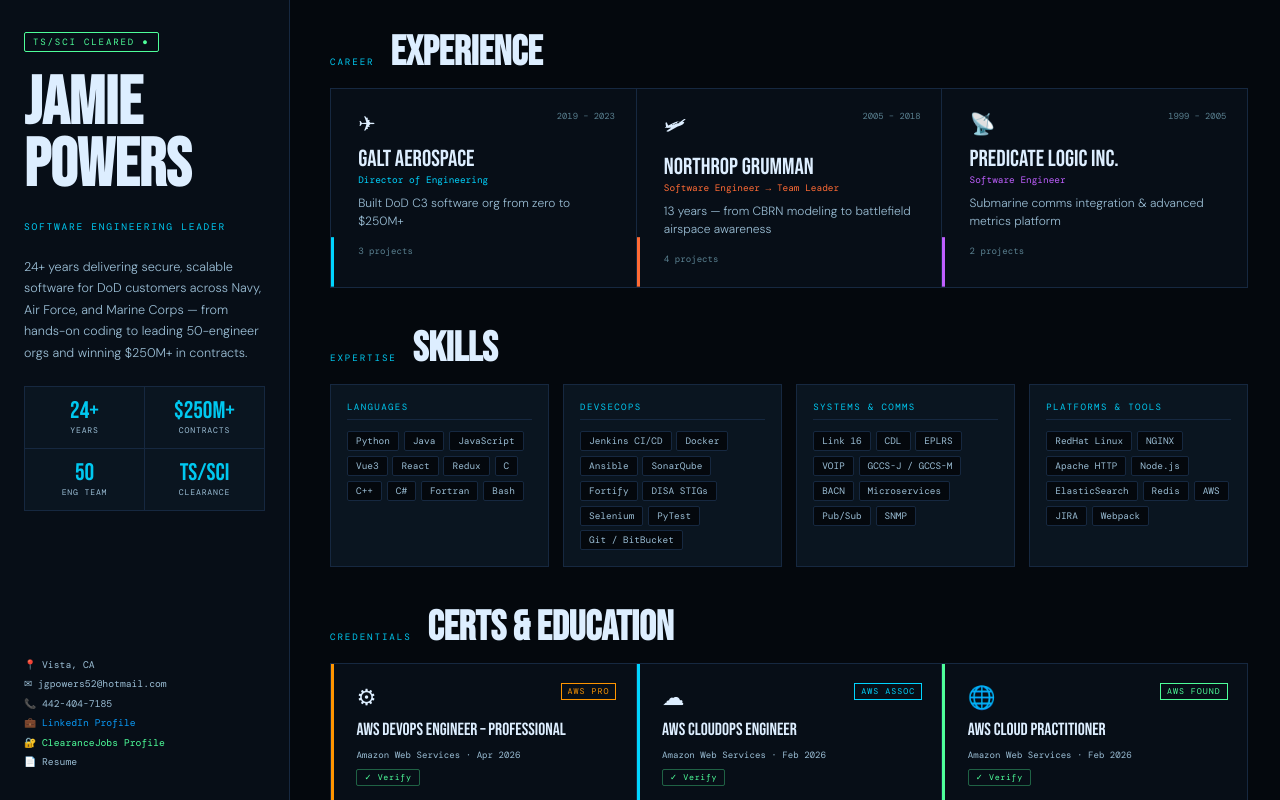
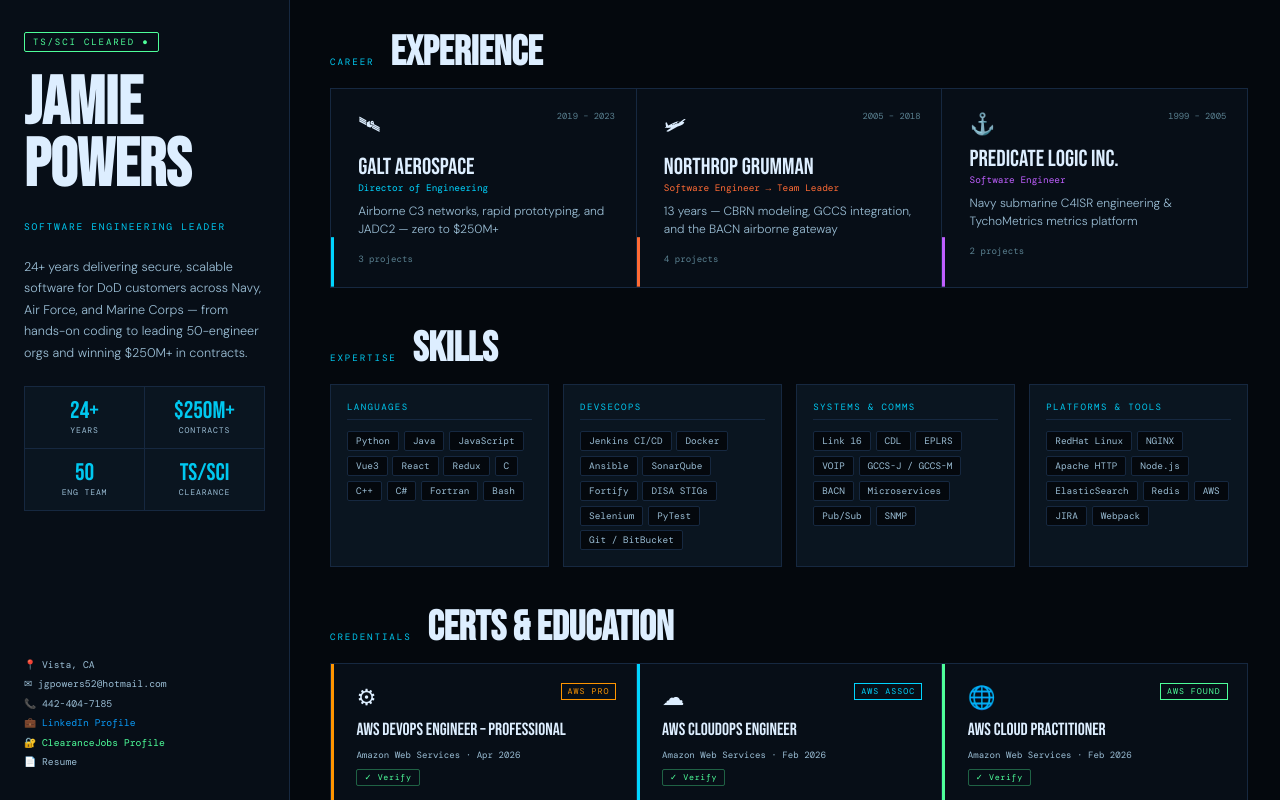
Before and after one commit to beelzabub/powers-resume, a Vue app: page / in a window 1280 px wide. Built offline with nearby package versions, Linux system fonts and the light colour scheme; a web font is replaced by a local one.

Commit message:
Try and approve icons

```diff
--- a/src/components/modals/CompanyModal.vue
+++ b/src/components/modals/CompanyModal.vue
@@ -40,7 +40,7 @@
                 @click="$emit('open-project', p)"
               >
                 <div class="pc-top">
-                  <div class="pc-name">{{ p.name }}</div>
+                  <div class="pc-name"><span v-if="p.icon" class="pc-icon">{{ p.icon }}</span>{{ p.name }}</div>
                   <div class="pc-customer">{{ p.customer }}</div>
                 </div>
                 <p class="pc-desc">{{ p.blurb }}</p>
@@ -101,6 +101,7 @@
 .project-card:hover { background: var(--surface); border-left-color: var(--c); }
 
 .pc-top      { display: flex; justify-content: space-between; align-items: flex-start; gap: 0.5rem; }
+.pc-icon     { margin-right: 0.4rem; }
 .pc-name     { font-family: var(--display); font-size: 1.15rem; color: var(--text); line-height: 1.1; }
 .pc-customer { font-family: var(--mono); font-size: 0.51rem; color: var(--c); border: 1px solid var(--c); padding: 2px 5px; white-space: nowrap; flex-shrink: 0; }
 .pc-desc     { font-size: 0.74rem; color: var(--dim); line-height: 1.6; }
--- a/src/components/modals/ProjectModal.vue
+++ b/src/components/modals/ProjectModal.vue
@@ -22,7 +22,7 @@
                 {{ company?.logo }} {{ company?.company }}
               </div>
               <div class="pm-customer">{{ project.customer }}</div>
-              <h2 class="pm-name">{{ project.name }}</h2>
+              <h2 class="pm-name"><span v-if="project.icon" class="pm-icon">{{ project.icon }}</span>{{ project.name }}</h2>
               <p class="pm-desc">{{ project.description }}</p>
             </div>
 
@@ -85,7 +85,8 @@
 
 .pm-header    { margin-bottom: 1.1rem; }
 .pm-customer  { font-family: var(--mono); font-size: 0.57rem; color: var(--dim); letter-spacing: 0.15em; text-transform: uppercase; margin-bottom: 0.25rem; }
-.pm-name      { font-family: var(--display); font-size: 3.2rem; line-height: 0.95; color: var(--text); margin-bottom: 0.7rem; }
+.pm-name      { font-family: var(--display); font-size: 3.2rem; line-height: 0.95; color: var(--text); margin-bottom: 0.7rem; display: flex; align-items: center; gap: 0.5rem; }
+.pm-icon      { font-size: 2rem; line-height: 1; }
 .pm-desc      { font-size: 0.84rem; color: var(--dim); line-height: 1.75; max-width: 680px; }
 
 .pm-outcome-banner  { display: flex; align-items: center; gap: 1rem; background: var(--surface); border: 1px solid var(--border); border-left: 3px solid #4eff9a; padding: 0.8rem 1.1rem; margin-bottom: 1.4rem; }
--- a/src/data/resume.js
+++ b/src/data/resume.js
@@ -7,10 +7,10 @@
 
 export const experience = [
   {
-    id: 'galt', logo: '✈', color: '#00d4ff',
+    id: 'galt', logo: '🛰', color: '#00d4ff',
     company: 'GALT Aerospace', title: 'Director of Engineering',
     period: '2019 – 2023',
-    tagline: "Built DoD C3 software org from zero to $250M+",
+    tagline: "Airborne C3 networks, rapid prototyping, and JADC2 — zero to $250M+",
     context: "GALT Aerospace is a non-traditional, veteran-owned defense contractor delivering premier C3 solutions for airborne systems — specializing in open-architecture rapid-prototyping for the warfighter. Jamie joined as the founding engineering leader and built the entire software organization from scratch, scaling to 50 engineers and winning $250M+ in contracts against major industry primes.",
     stats: [
       { value: '$250M+', label: 'Contracts Won' },
@@ -20,7 +20,7 @@
     ],
     projects: [
       {
-        id: 'finn', name: 'FINN Program', customer: 'Marine Corps Warfighting Lab',
+        id: 'finn', icon: '📡', name: 'FINN Program', customer: 'Marine Corps Warfighting Lab',
         blurb: 'Airborne comms status/control system on microservices & pub-sub architecture. Led end-to-end DevSecOps from ground up.',
         description: 'The FINN program required a full-stack airborne communications status and control software system built on a microservices/pub-sub architecture. Jamie architected and developed the system using Python, Redis, Vue3, Ansible, and Docker on Linux — while simultaneously standing up the entire DevSecOps pipeline including Jenkins CI/CD, automated DISA STIG compliance, SonarQube static analysis, and automated testing.',
         tech: ['Python', 'Vue3', 'Redis', 'Ansible', 'Docker', 'Linux', 'Jenkins', 'SonarQube', 'PyTest', 'Selenium'],
@@ -34,7 +34,7 @@
         ]
       },
       {
-        id: 'skytower', name: 'SkyTower II', customer: 'DoD / Marine Corps',
+        id: 'skytower', icon: '🛸', name: 'SkyTower II', customer: 'DoD / Marine Corps',
         blurb: 'Scalable airborne C3 software that beat major industry primes and secured a landmark $35M+ contract win.',
         description: 'SkyTower II was a high-stakes competitive DoD program where GALT competed directly against major industry primes and won. Jamie led the software architecture and engineering execution — delivering a scalable, secure, mission-ready airborne C3 system under aggressive timelines with full DevSecOps compliance.',
         tech: ['Python', 'JavaScript', 'Docker', 'Ansible', 'Jenkins', 'SonarQube', 'BitBucket', 'RedHat Linux'],
@@ -48,7 +48,7 @@
         ]
       },
       {
-        id: 'devsecops-galt', name: 'DevSecOps Org Build', customer: 'Internal / DoD Programs',
+        id: 'devsecops-galt', icon: '⚙', name: 'DevSecOps Org Build', customer: 'Internal / DoD Programs',
         blurb: 'Built the entire software engineering organization and DevSecOps pipeline from zero — scaling to 50 engineers.',
         description: 'When Jamie joined GALT there was no software engineering organization. He built it entirely: hiring engineers, establishing DevSecOps culture and tooling, implementing CI/CD pipelines, automated testing, code review processes, and security compliance automation — all while delivering production software for live DoD programs.',
         tech: ['Jenkins', 'Ansible', 'Docker', 'SonarQube', 'Fortify', 'BitBucket', 'JIRA', 'Selenium', 'PyTest', 'Bash'],
@@ -68,7 +68,7 @@
     id: 'northrop', logo: '🛩', color: '#ff6b35',
     company: 'Northrop Grumman', title: 'Software Engineer → Team Leader',
     period: '2005 – 2018',
-    tagline: '13 years — from CBRN modeling to battlefield airspace awareness',
+    tagline: '13 years — CBRN modeling, GCCS integration, and the BACN airborne gateway',
     context: "Jamie spent 13 years at Northrop Grumman across two major programs. From 2005–2008 he led a ~20-person team on the Joint Effects Model (JEM) — a DoD CBRN modeling and simulation system integrated into GCCS-J and GCCS-M. From 2009–2018 he was a core developer and team leader on BACN (Battlefield Airborne Communications Node) — the high-altitude airborne gateway flying on the E-11A with 200,000+ combat flight hours, a $3.6B IDIQ contract, and 98%+ mission availability.",
     stats: [
       { value: '13 yrs', label: 'Tenure' },
@@ -78,7 +78,7 @@
     ],
     projects: [
       {
-        id: 'bacn-bib', name: 'BACN Information Broker', customer: 'US Air Force / Joint DoD',
+        id: 'bacn-bib', icon: '🗺', name: 'BACN Information Broker', customer: 'US Air Force / Joint DoD',
         blurb: 'Full-stack web-based situational awareness & mission planning app with 3D geospatial visualization — globally forward-deployed.',
         description: 'The BACN Information Broker (BIB) was the primary situational awareness and mission planning application for BACN — a real-time 3D geospatial view of the battlespace fusing data from Link 16, EPLRS, SADL and other tactical data links. Jamie led development across 3 major baselines working the full stack from Python/Java backend through React/Redux/CesiumJS 3D frontend.',
         tech: ['React', 'Redux', 'Backbone', 'CesiumJS', 'Python', 'Java', 'ElasticSearch', 'Node.js', 'Jenkins', 'RedHat Linux', 'PyTest', 'Selenium', 'Fortify'],
@@ -93,7 +93,7 @@
         ]
       },
       {
-        id: 'bacn-gateway', name: 'BACN', customer: 'US Air Force / DoD Joint',
+        id: 'bacn-gateway', icon: '🌐', name: 'BACN', customer: 'US Air Force / DoD Joint',
         blurb: 'Core BACN payload software — the airborne gateway that translates and bridges Link 16, CDL, EPLRS, SADL, VOIP, and Inmarsat across the battlespace on the E-11A at 51,000 ft.',
         description: "BACN (Battlefield Airborne Communications Node) is a high-altitude airborne gateway carried on the E-11A that acts as a universal translator between otherwise incompatible tactical data links and voice systems — bridging Link 16, EPLRS, CDL, SADL, VOIP, Inmarsat and more in real time. Jamie worked hands-on at the code level on the BACN payload software, debugging data link integrations and personally supporting operational deployments worldwide. Over 15,500 missions flown with 98%+ mission availability.",
         tech: ['C', 'C++', 'Java', 'Python', 'Link16', 'CDL', 'VOIP', 'SADL', 'EPLRS', 'Inmarsat', 'RedHat Linux'],
@@ -108,7 +108,7 @@
         ]
       },
       {
-        id: 'jem', name: 'Joint Effects Model (JEM)', customer: 'DoD Joint Command',
+        id: 'jem', icon: '☢', name: 'Joint Effects Model (JEM)', customer: 'DoD Joint Command',
         blurb: 'Web-based CBRN modeling and simulation for DoD commanders. Led ~20 developers across full stack on Windows and Solaris.',
         description: 'JEM was a DoD web application for real-time modeling and simulation of CBRN events, providing commanders with effects prediction integrated into the global command picture. Jamie led ~20 developers across the full stack — Fortran scientific code, C/C++ middleware, Java web tier, and JSP/JavaScript frontend — running cross-platform on Windows and SUN Solaris.',
         tech: ['Fortran', 'C', 'C++', 'Java', 'JSP', 'JavaScript', 'Windows', 'SUN Solaris'],
@@ -122,7 +122,7 @@
         ]
       },
       {
-        id: 'gccs', name: 'GCCS-J / GCCS-M Integration', customer: 'DoD Joint Command / US Navy',
+        id: 'gccs', icon: '🖥', name: 'GCCS-J / GCCS-M Integration', customer: 'DoD Joint Command / US Navy',
         blurb: 'Ported JEM into Global Command and Control System Joint and Maritime, administering all Windows and Solaris infrastructure.',
         description: 'Integrating JEM into GCCS-J and GCCS-M required deep systems integration work — porting from standalone Windows into the tightly controlled GCCS ecosystem and administering all associated infrastructure. Also led development of an automated test framework for ongoing JEM quality assurance.',
         tech: ['Java', 'C++', 'Windows Server', 'SUN Solaris', 'GCCS-J', 'GCCS-M', 'Active Directory'],
@@ -137,10 +137,10 @@
     ]
   },
   {
-    id: 'predicate', logo: '📡', color: '#bf5fff',
+    id: 'predicate', logo: '⚓', color: '#bf5fff',
     company: 'Predicate Logic Inc.', title: 'Software Engineer',
     period: '1999 – 2005',
-    tagline: 'Submarine comms integration & advanced metrics platform',
+    tagline: 'Navy submarine C4ISR engineering & TychoMetrics metrics platform',
     context: 'Predicate Logic was a San Diego defense software company focused on submarine communications systems and advanced data metrics platforms. Jamie spent 6 years gaining deep expertise in low-level C systems programming on HPUX Unix, Berkeley sockets IPC, and building data-driven reporting tools across DoD and commercial customers.',
     stats: [
       { value: 'US Navy', label: 'Primary Customer' },
@@ -150,7 +150,7 @@
     ],
     projects: [
       {
-        id: 'slvr', name: 'SLVR Submarine Integration', customer: 'US Navy',
+        id: 'slvr', icon: '🌊', name: 'SLVR Submarine Integration', customer: 'US Navy',
         blurb: 'Full lifecycle integration of submarine Low Frequency/VLF receiver into the Integrated Resource Manager using C, Berkeley sockets, and SNMP on HPUX Unix.',
         description: 'The SLVR (Submarine Low Frequency/Very Low Frequency VME Bus Receiver) integration into the Integrated Resource Manager required deep low-level systems programming on HPUX Unix. Jamie was responsible for GUI design, inter-process communication via Berkeley sockets, and SNMP protocol implementation — all in C on a submarine platform.',
         tech: ['C', 'HPUX Unix', 'Berkeley Sockets', 'SNMP', 'Neuron Data', 'VME Bus'],
@@ -163,7 +163,7 @@
         ]
       },
       {
-        id: 'tychometrics', name: 'TychoMetrics Platform', customer: 'DoD Contractors / Commercial',
+        id: 'tychometrics', icon: '📊', name: 'TychoMetrics Platform', customer: 'DoD Contractors / Commercial',
         blurb: 'Automated data collection and advanced metrics platform. Led full redesign from Windows desktop to web-based ASP.NET application.',
         description: 'TychoMetrics was an automated data collection and reporting platform applying advanced metrics across disparate data sources. Jamie built the original Windows desktop version in Visual C++/MFC, then led its full redesign as a web-based .NET application — significantly expanding reach and maintainability.',
         tech: ['Visual C++', 'MFC', 'Versant OODB', 'C#', 'ASP.NET', 'COM', 'IIS', 'ADO.NET', 'Perl', 'SQL Server', 'Oracle'],
```
Also changed, not shown: 1 other file (tests, documents, lock files or other folders).
